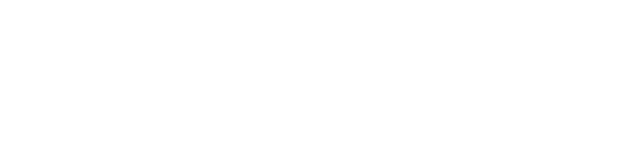
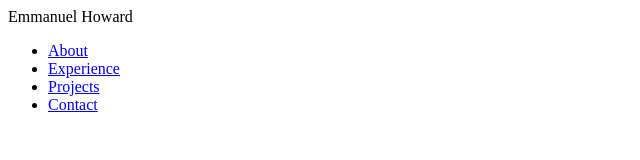
Before and after one commit to Emmanuel-Howard/portfolio, a plain HTML site: page index.html in a window 1280 px wide. Shown: the whole page, without its empty margins (0-640 px from the left). Drawn offline with Linux system fonts and the light colour scheme.

Commit message:
Importing fonts

```diff
--- a/index.html
+++ b/index.html
@@ -8,7 +8,17 @@
     <link rel="stylesheet.css" href="mediaqueries.css">
 </head>
 <body>
-
+    <nav id="desktopNav">
+        <div class="logo">Emmanuel Howard</div>
+        <div>
+            <ul class="navLinks">
+                <li><a href="#about">About</a></li>
+                <li><a href="#experience">Experience</a></li>
+                <li><a href="#projects">Projects</a></li>
+                <li><a href="#contact">Contact</a></li>
+            </ul>
+        </div>
+    </nav>
     <script src="index.js"></script>
 </body>
 </html>
--- a/style.css
+++ b/style.css
@@ -0,0 +1,10 @@
+@import url('https://fonts.googleapis.com/css2?family=Poppins:ital,wght@0,100;0,200;0,300;0,400;0,500;0,600;0,700;0,800;0,900;1,100;1,200;1,300;1,400;1,500;1,600;1,700;1,800;1,900&display=swap');
+
+*{
+    margin: 0;
+    padding: 0;
+}
+
+body{
+    font-family: 'Poppins', sans-serif;
+}
```
